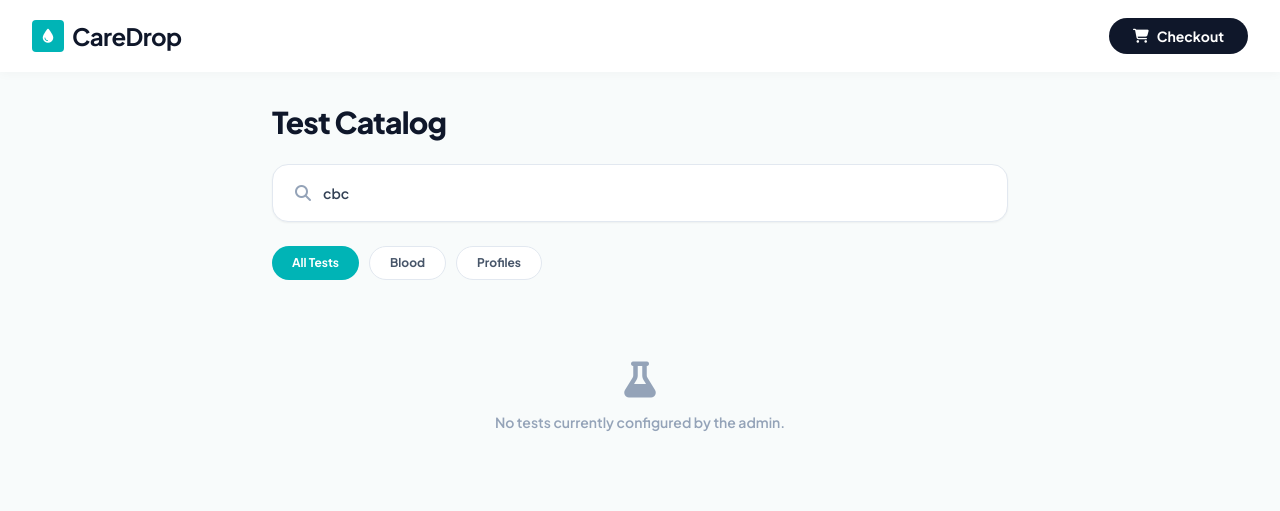
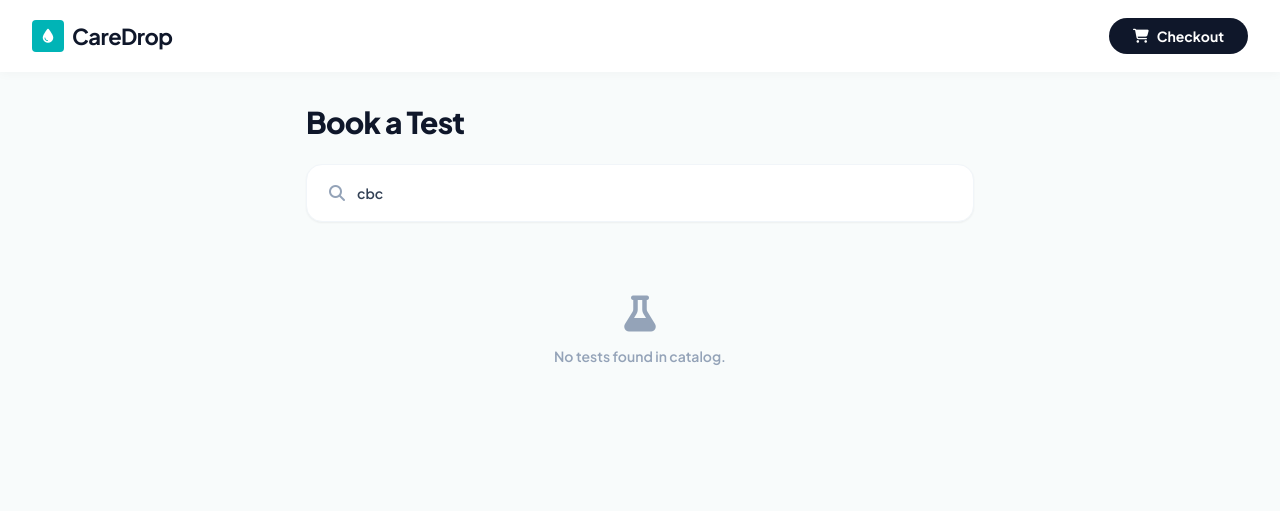
Before and after one commit to lab81617-del/caredrop-website, a Flask app: a page that uses templates/tests.html in a window 1280 px wide. Shown: the top 511 px of the page. Run offline with Flask 3, Linux system fonts and the light colour scheme; a database or web service that is not in the repository returns one stand-in record (values such as "Sample title"); some libraries are stand-ins or nearby versions.

Commit message:
Update tests.html

```diff
--- a/templates/tests.html
+++ b/templates/tests.html
@@ -3,7 +3,7 @@
 <head>
     <meta charset="UTF-8">
     <meta name="viewport" content="width=device-width, initial-scale=1.0, maximum-scale=1.0, user-scalable=no">
-    <title>Test Catalog | CareDrop</title>
+    <title>Book a Test | CareDrop</title>
     <script src="https://cdn.tailwindcss.com"></script>
     <link href="https://cdnjs.cloudflare.com/ajax/libs/font-awesome/6.4.0/css/all.min.css" rel="stylesheet">
     <link href="https://fonts.googleapis.com/css2?family=Plus+Jakarta+Sans:wght@400;500;600;700;800&display=swap" rel="stylesheet">
@@ -29,7 +29,7 @@
         <div class="max-w-7xl mx-auto px-8 h-[72px] flex items-center justify-between">
             <a href="/" class="flex items-center gap-2">
                 <div class="w-8 h-8 rounded bg-brand-500 flex items-center justify-center text-white"><i class="fa-solid fa-droplet text-sm"></i></div>
-                <span class="text-2xl font-bold tracking-tight text-slate-900">CareDrop</span>
+                <span class="text-[22px] font-bold tracking-tight text-slate-900">CareDrop</span>
             </a>
             <a href="/checkout" class="bg-slate-900 hover:bg-slate-800 text-white px-6 py-2 rounded-full font-bold transition text-sm flex items-center gap-2">
                 <i class="fa-solid fa-cart-shopping"></i> Checkout
@@ -38,28 +38,19 @@
     </header>
 
     <!-- Mobile Header -->
-    <header class="md:hidden bg-white sticky top-0 z-40 px-4 h-16 flex items-center justify-between shadow-[0_2px_10px_rgba(0,0,0,0.03)]">
-        <div class="flex items-center gap-3">
-            <a href="/" class="text-slate-500 text-lg w-8 h-8 flex items-center justify-center rounded-full hover:bg-slate-50"><i class="fa-solid fa-arrow-left"></i></a>
-            <h1 class="text-lg font-bold tracking-tight text-slate-900">Book a Test</h1>
-        </div>
+    <header class="md:hidden bg-white sticky top-0 z-40 px-4 h-16 flex items-center gap-3 shadow-[0_2px_10px_rgba(0,0,0,0.03)]">
+        <a href="/" class="text-slate-500 text-lg w-8 h-8 flex items-center justify-center rounded-full hover:bg-slate-50"><i class="fa-solid fa-arrow-left"></i></a>
+        <h1 class="text-lg font-bold tracking-tight text-slate-900">Book a Test</h1>
     </header>
 
-    <main class="max-w-3xl mx-auto px-4 py-6 md:py-8">
+    <main class="max-w-[700px] mx-auto px-4 py-6 md:py-8">
 
-        <h1 class="hidden md:block text-3xl font-extrabold text-slate-900 tracking-tight mb-6">Test Catalog</h1>
+        <h1 class="hidden md:block text-3xl font-extrabold text-slate-900 tracking-tight mb-6">Book a Test</h1>
 
         <!-- Search Bar -->
-        <div class="bg-white p-1.5 rounded-2xl shadow-sm border border-slate-200 mb-6 flex items-center">
+        <div class="bg-white p-1.5 rounded-2xl shadow-sm border border-slate-100 mb-6 flex items-center">
             <div class="pl-4 text-slate-400"><i class="fa-solid fa-magnifying-glass"></i></div>
-            <input type="text" id="searchInput" onkeyup="filterTests()" placeholder="Search tests (e.g., CBC, Thyroid)..." class="w-full pl-3 pr-4 py-3 bg-transparent outline-none text-slate-700 font-semibold text-sm">
-        </div>
-
-        <!-- Filter Pills -->
-        <div class="flex gap-2.5 overflow-x-auto pb-2 hide-scrollbar mb-6">
-            <button onclick="setFilter('')" class="filter-btn bg-brand-500 text-white px-5 py-2 rounded-full font-bold text-xs whitespace-nowrap">All Tests</button>
-            <button onclick="setFilter('blood')" class="filter-btn bg-white border border-slate-200 text-slate-600 px-5 py-2 rounded-full font-bold text-xs whitespace-nowrap">Blood</button>
-            <button onclick="setFilter('profile')" class="filter-btn bg-white border border-slate-200 text-slate-600 px-5 py-2 rounded-full font-bold text-xs whitespace-nowrap">Profiles</button>
+            <input type="text" id="searchInput" onkeyup="filterTests()" placeholder="Search tests or packages..." class="w-full pl-3 pr-4 py-3 bg-transparent outline-none text-slate-700 font-semibold text-sm">
         </div>
 
         <!-- Dynamic Test List -->
@@ -67,20 +58,21 @@
             {% for t in tests %}
             <div class="test-card bg-white p-5 rounded-2xl border border-slate-100 shadow-sm flex justify-between items-center" data-name="{{ t.name | lower }}" data-category="{{ t.category | lower }}">
                 <div class="pr-4">
-                    <h3 class="font-bold text-base md:text-lg text-slate-900 mb-0.5">{{ t.name }}</h3>
-                    <p class="text-[11px] text-slate-500 font-medium mb-3">{{ t.category }}</p>
+                    <h3 class="font-bold text-[17px] md:text-lg text-slate-900 mb-1">{{ t.name }}</h3>
+                    <p class="text-[11px] text-slate-500 font-medium mb-3">{{ t.category }} Panel</p>
                     <div class="flex items-center gap-3">
-                        <span class="block text-xl md:text-2xl font-black text-brand-600 leading-none">₹{{ t.price|int }}</span>
+                        <span class="block text-xl md:text-2xl font-extrabold text-slate-900 leading-none">₹{{ t.price|int }}</span>
+                        <span class="text-[9px] text-emerald-600 font-bold bg-emerald-50 px-1.5 py-0.5 rounded flex items-center gap-1 mt-1 md:mt-0"><i class="fa-regular fa-clock"></i> Same day report</span>
                     </div>
                 </div>
                 <button onclick="addToCart({{ t.id }}, {{ t.price }}, this)" class="bg-brand-50 text-brand-600 hover:bg-brand-500 hover:text-white px-5 py-2.5 md:px-6 rounded-xl font-bold transition text-xs md:text-sm shrink-0">
-                    + Add
+                    Add
                 </button>
             </div>
             {% else %}
             <div class="text-center py-12 text-slate-400">
                 <i class="fa-solid fa-flask text-4xl mb-3"></i>
-                <p class="font-semibold text-sm">No tests currently configured by the admin.</p>
+                <p class="font-semibold text-sm">No tests found in catalog.</p>
             </div>
             {% endfor %}
         </div>
@@ -90,24 +82,19 @@
     <div id="floating-cart" class="fixed bottom-[80px] md:bottom-6 left-4 right-4 md:left-1/2 md:-translate-x-1/2 md:w-[600px] bg-slate-900 text-white rounded-2xl px-6 py-4 justify-between items-center shadow-xl z-50 hidden transition-all duration-300">
         <div>
             <span id="cart-count" class="block text-[11px] text-slate-300 font-semibold mb-0.5 uppercase tracking-wider">1 item</span>
-            <span id="cart-total" class="block text-xl font-black text-brand-500 leading-none">₹0</span>
+            <span id="cart-total" class="block text-[22px] font-extrabold text-brand-500 leading-none">₹0</span>
         </div>
-        <a href="/checkout" class="bg-brand-500 text-white hover:bg-brand-600 px-6 py-3 rounded-xl font-extrabold text-sm transition shadow-md flex items-center gap-2">
+        <a href="/checkout" class="bg-brand-500 text-white hover:bg-brand-600 px-6 py-3 rounded-xl font-bold text-sm transition shadow-md flex items-center gap-2">
             Checkout <i class="fa-solid fa-arrow-right"></i>
         </a>
     </div>
 
-    <!-- Mobile App-like Bottom Nav -->
+    <!-- Mobile Nav -->
     <div class="md:hidden fixed bottom-0 left-0 right-0 bg-white border-t border-slate-100 flex justify-around items-center h-[68px] z-40 px-2 pb-[env(safe-area-inset-bottom)] shadow-[0_-4px_20px_rgba(0,0,0,0.04)]">
-        <a href="/" class="flex flex-col items-center gap-1 text-slate-400 hover:text-slate-900 transition">
-            <i class="fa-solid fa-house text-[18px]"></i><span class="text-[10px] font-bold">Home</span>
-        </a>
-        <a href="/tests" class="flex flex-col items-center gap-1 text-brand-500">
-            <i class="fa-solid fa-magnifying-glass text-[18px]"></i><span class="text-[10px] font-bold">Search</span>
-        </a>
-        <a href="/login" class="flex flex-col items-center gap-1 text-slate-400 hover:text-slate-900 transition">
-            <i class="fa-regular fa-user text-[18px]"></i><span class="text-[10px] font-bold">User</span>
-        </a>
+        <a href="/" class="flex flex-col items-center gap-1 text-slate-400"><i class="fa-solid fa-house text-[18px]"></i><span class="text-[10px] font-bold">Home</span></a>
+        <a href="/tests" class="flex flex-col items-center gap-1 text-brand-500"><i class="fa-solid fa-magnifying-glass text-[18px]"></i><span class="text-[10px] font-bold">Search</span></a>
+        <a href="/checkout" class="flex flex-col items-center gap-1 text-slate-400"><i class="fa-solid fa-cart-shopping text-[18px]"></i><span class="text-[10px] font-bold">Cart</span></a>
+        <a href="/login" class="flex flex-col items-center gap-1 text-slate-400"><i class="fa-regular fa-user text-[18px]"></i><span class="text-[10px] font-bold">User</span></a>
     </div>
 
     <script>
@@ -120,43 +107,27 @@
             for (let i = 0; i < cards.length; i++) {
                 let name = cards[i].getAttribute('data-name');
                 let cat = cards[i].getAttribute('data-category');
-                if (name.includes(input) || cat.includes(input)) {
-                    cards[i].style.display = "flex";
-                } else {
-                    cards[i].style.display = "none";
-                }
+                if (name.includes(input) || cat.includes(input)) cards[i].style.display = "flex";
+                else cards[i].style.display = "none";
             }
         }
 
-        function setFilter(term) {
-            document.getElementById('searchInput').value = term;
-            filterTests();
-        }
-
-        // Run filter on page load in case a query was passed from the homepage
         document.addEventListener('DOMContentLoaded', () => {
-            const urlParams = new URLSearchParams(window.location.search);
-            const q = urlParams.get('q');
-            if(q) {
-                document.getElementById('searchInput').value = q;
-                filterTests();
-            }
+            const q = new URLSearchParams(window.location.search).get('q');
+            if(q) { document.getElementById('searchInput').value = q; filterTests(); }
         });
 
         async function addToCart(testId, price, btnElement) {
             try {
                 const res = await fetch(`/api/cart/add/${testId}`, { method: 'POST' });
                 const data = await res.json();
-
                 if (data.status === 'success') {
                     btnElement.innerHTML = '<i class="fa-solid fa-check"></i> Added';
                     btnElement.classList.replace('bg-brand-50', 'bg-emerald-500');
                     btnElement.classList.replace('text-brand-600', 'text-white');
                     btnElement.disabled = true;
 
-                    cartCount++;
-                    cartTotal += parseFloat(price);
-
+                    cartCount++; cartTotal += parseFloat(price);
                     document.getElementById('cart-count').innerText = `${cartCount} item${cartCount > 1 ? 's' : ''}`;
                     document.getElementById('cart-total').innerText = `₹${cartTotal}`;
 
@@ -164,9 +135,7 @@
                     floatingCart.classList.remove('hidden');
                     floatingCart.classList.add('flex');
                 }
-            } catch (e) {
-                console.error("Cart error", e);
-            }
+            } catch (e) {}
         }
     </script>
 </body>
```
